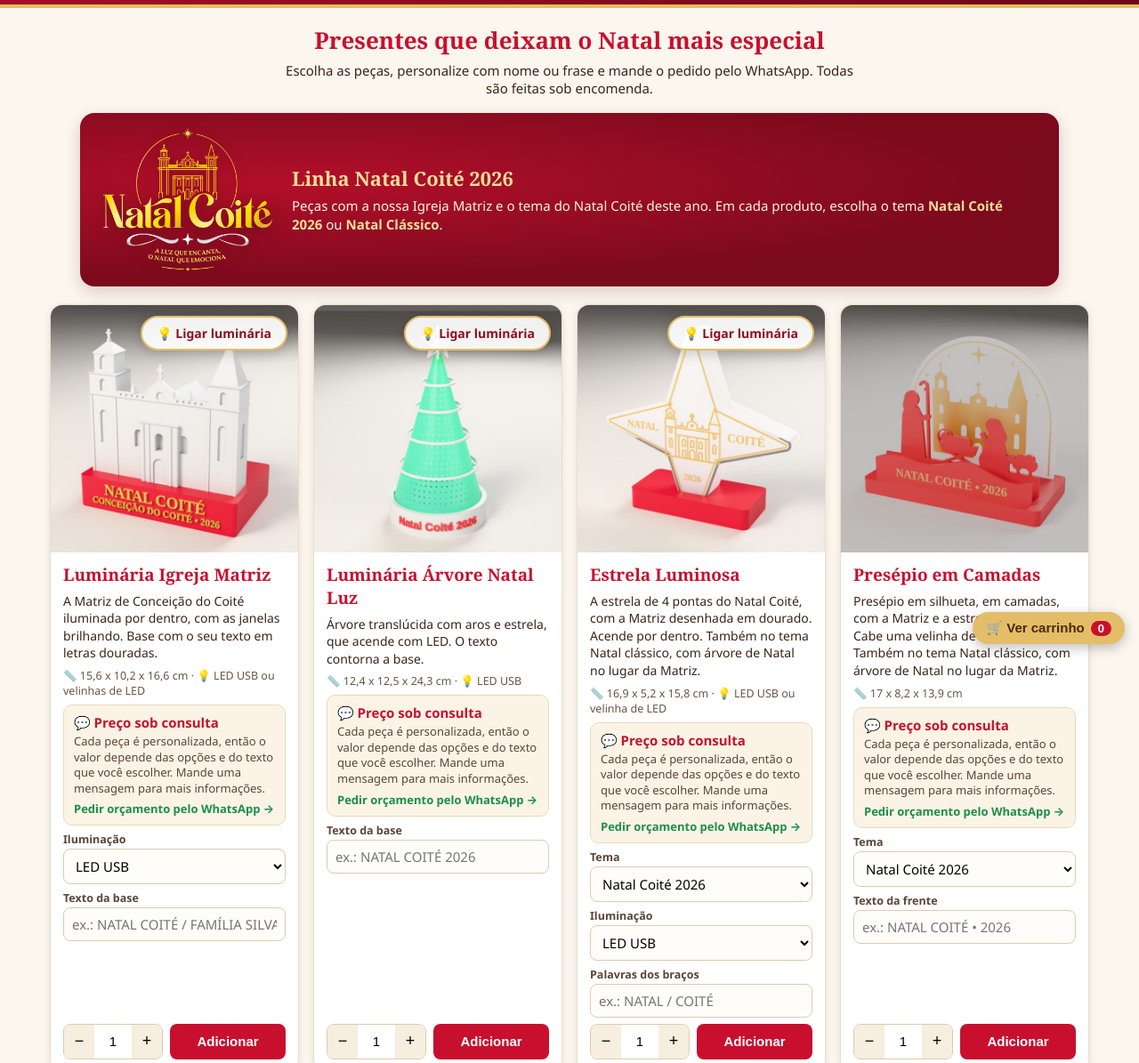
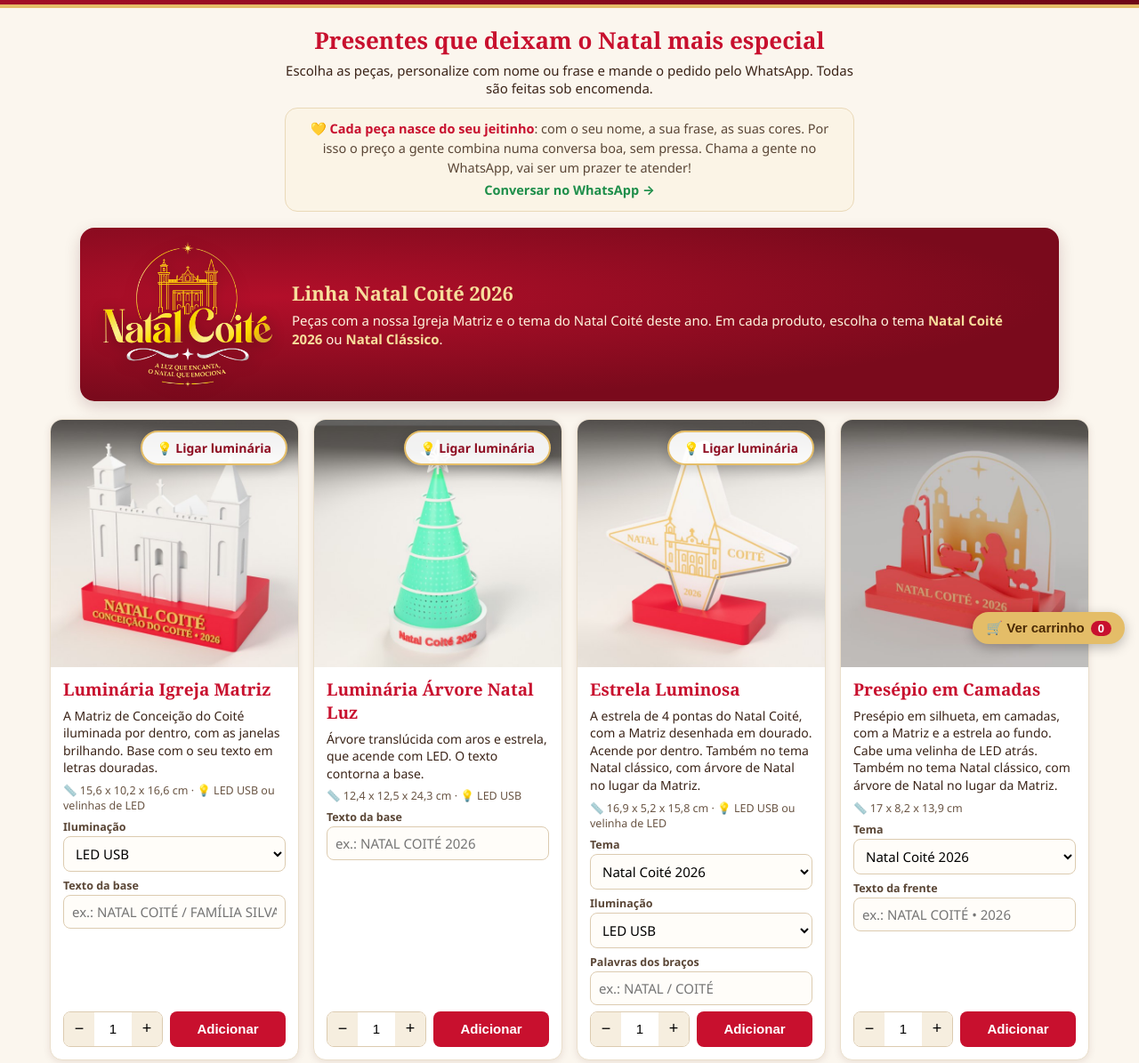
Before and after one commit to hanielcedraz/natal_coite_sigmalab3d, a plain HTML site: page index.html in a window 1280 px wide. Shown: the part 60-1255 px from the top of the page at 89% size. Drawn offline with Linux system fonts and the light colour scheme.

Commit message:
Aviso de preço único e mais aconchegante no topo; tira o aviso de cada peça
Co-Authored-By: Claude Opus 5.5 <noreply@anthropic.com>

```diff
--- a/index.html
+++ b/index.html
@@ -58,10 +58,10 @@ main { display:grid; grid-template-columns:repeat(auto-fill,minmax(min(270px,100
 .meta { font-size:12.5px; color:#6a5544; }
 .preco { font-size:19px; font-weight:800; color:var(--g); }
 .preco.cons { font-size:14px; color:#7a6450; font-weight:600; }
-.consulta { background:#FBF4E6; border:1px solid #EAD9B8; border-radius:10px; padding:9px 11px; display:flex; flex-direction:column; gap:3px; }
-.consulta b { color:var(--v); font-size:15px; }
-.consulta span { font-size:13px; line-height:1.35; color:#5a4636; }
-.consulta a { font-size:13px; font-weight:700; color:#1E8E4A; text-decoration:none; margin-top:2px; }
+.consulta { max-width:640px; margin:12px auto 0; background:#FBF4E6; border:1px solid #EAD9B8; border-radius:14px;
+            padding:12px 18px; font-size:14.5px; line-height:1.5; color:#5a4636; }
+.consulta b { color:var(--v); }
+.consulta a { display:inline-block; margin-top:4px; font-weight:700; color:#1E8E4A; text-decoration:none; }
 .consulta a:hover { text-decoration:underline; }
 label { font-size:12.5px; font-weight:600; color:#5a4636; display:block; margin-bottom:2px; }
 select, input[type=text], textarea { width:100%; padding:8px 9px; border:1px solid #DCCBB0; border-radius:8px; font-size:15px;
@@ -105,7 +105,10 @@ html, body { overflow-x:hidden; }
 <header><div class="logo">✦</div><div><h1>Loja Sigma Lab - Natal 2026</h1><small>Sigma Lab 3D · peças personalizadas em impressão 3D</small></div>
 <div class="esp"></div><button class="btcar" onclick="abrir(true)">🛒 Carrinho <b id="n">0</b></button></header>
 <section class="intro"><h2>Presentes que deixam o Natal mais especial</h2>
-<p>Escolha as peças, personalize com nome ou frase e mande o pedido pelo WhatsApp. Todas são feitas sob encomenda.</p></section>
+<p>Escolha as peças, personalize com nome ou frase e mande o pedido pelo WhatsApp. Todas são feitas sob encomenda.</p>
+<div class="consulta">💛 <b>Cada peça nasce do seu jeitinho</b>: com o seu nome, a sua frase, as suas cores.
+Por isso o preço a gente combina numa conversa boa, sem pressa. Chama a gente no WhatsApp, vai ser um prazer te atender!<br>
+<a href="https://wa.me/5575992067303?text=Ol%C3%A1%21%20Vi%20a%20loja%20de%20Natal%20e%20queria%20saber%20o%20pre%C3%A7o%20das%20pe%C3%A7as." target="_blank" rel="noopener">Conversar no WhatsApp →</a></div></section>
 <section class="faixa"><img src="img/natal_coite_logo.png" alt="Natal Coité" loading="lazy">
 <div><h3>Linha Natal Coité 2026</h3><p>Peças com a nossa Igreja Matriz e o tema do Natal Coité deste ano. Em cada produto, escolha o tema <b>Natal Coité 2026</b> ou <b>Natal Clássico</b>.</p></div></section>
 <main id="vitrine"></main>
@@ -140,9 +143,7 @@ function vitrine() {
       <h3>${esc(p.nome)}</h3>
       <p>${esc(p.texto)}</p>
       <div class="meta">📏 ${esc(p.medidas)}${p.luz ? " · 💡 " + esc(p.luz) : ""}</div>
-      ${p.preco != null ? `<div class="preco">${R$(p.preco)}</div>` : `<div class="consulta"><b>💬 Preço sob consulta</b>
-        <span>Cada peça é personalizada, então o valor depende das opções e do texto que você escolher. Mande uma mensagem para mais informações.</span>
-        <a href="https://wa.me/${D.whats}?text=${encodeURIComponent("Olá! Gostaria de saber o preço de: " + p.nome)}" target="_blank" rel="noopener">Pedir orçamento pelo WhatsApp →</a></div>`}
+      ${p.preco != null ? `<div class="preco">${R$(p.preco)}</div>` : ""}
       ${p.variacoes.map((v, i) => `<div><label>${esc(v[0])}</label>
         <select data-v="${i}" onchange="troca('${p.id}')">${v[1].map(o => `<option>${esc(o)}</option>`).join("")}</select></div>`).join("")}
       ${p.campo ? `<div><label>${esc(p.campo)}</label><input type="text" class="pers" maxlength="40" placeholder="ex.: ${esc(p.exemplo)}"></div>` : ""}
```
